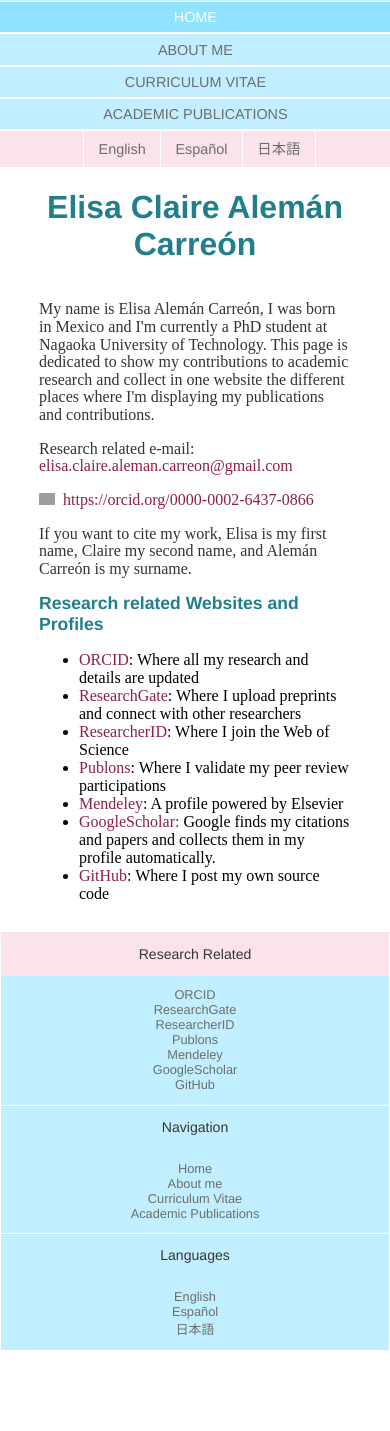
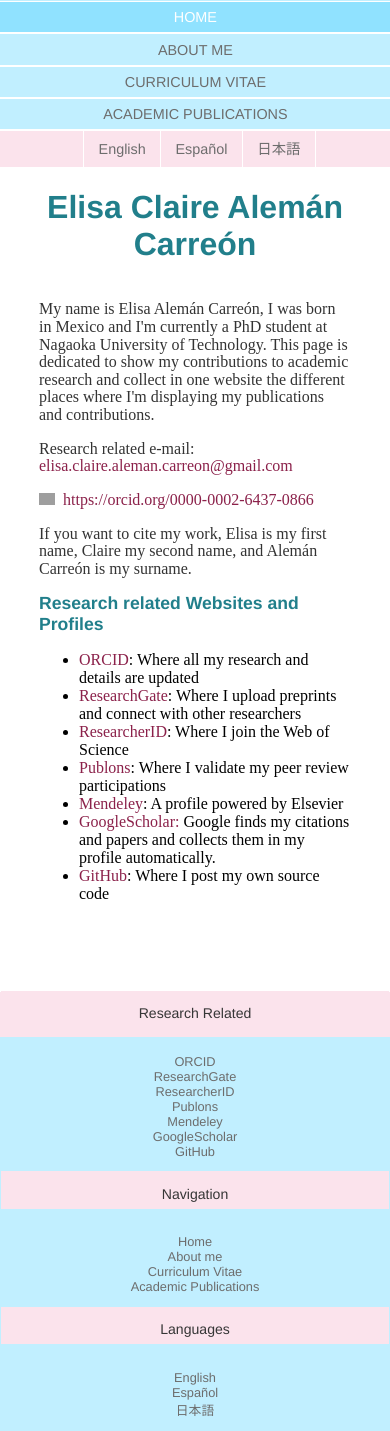
Before and after one commit to ellie-icekler/elisa-aleman.github.io, a Jekyll site: the page built from index.html, in a window 390 px wide. Built offline with Jekyll 4.4.1, drawn with Linux system fonts in a browser that asks for light colours; before the commit the page ends 1351 px from its top, so only the background shows below that; grey boxes are pictures that could not be loaded.

Commit message:
updated css to match polish improvements

```diff
--- a/css/main.css
+++ b/css/main.css
@@ -1,6 +1,17 @@
+:root {
+    --trans-pink:#fbe3ec;
+    --trans-pink-dark:#f8cddd;
+    --trans-blue:#c1efff;
+    --trans-blue-dark:#90e2ff;
+    --title-color:#217f8b;
+    --hyperlink-purple:#8B214A;
+    --hyperlink-purple-visited:#8B217F;
+}
+
 html{
     height: 100%;
     box-sizing: border-box;
+    overflow-x: hidden;
 }
 
 *,
@@ -31,7 +42,7 @@ a, a:hover, a:visited{
 
 .container a {
     text-decoration: none;
-    color: #8B214A;
+    color: var(--hyperlink-purple);
 }
 
 .container a:hover {
@@ -40,12 +51,12 @@ a, a:hover, a:visited{
 
 .container a:visited {
     text-decoration: none;
-    color: #8B217F;
+    color: var(--hyperlink-purple-visited);
 }
 
 nav {
     text-align: center;
-    background: #c1efff none repeat scroll 0 0;
+    background: var(--trans-blue);
     text-transform: uppercase;
     font-size: 0.9em;
     font-style: bold;
@@ -85,7 +96,7 @@ nav ul li{
 }
 
 nav ul li:hover {
-    background: #90e2ff none repeat scroll 0 0;
+    background: var(--trans-blue-dark);
     color:#ffffff;
 }
 
@@ -94,7 +105,7 @@ nav ul li:hover {
     margin-left:-12.5%;
     margin-right:-12.5%;
     width:auto;
-    background: #fbe3ec none repeat scroll 0 0;
+    background: var(--trans-pink);
 }
 
 #language_nav_container{
@@ -123,18 +134,18 @@ nav ul li:hover {
     border-left: 0.1em solid #ffffff;
     border-right: 0.1em solid #ffffff;
     text-decoration: none;
-    background: #fbe3ec none repeat scroll 0 0;
+    background: var(--trans-pink);
 }
 
 #language_nav ul li:hover {
-    background: #f8cddd none repeat scroll 0 0;
+    background: var(--trans-pink-dark);
     color:#ffffff;
 }
 
 h1 {
     font-size: 2em;
     font-family:'Helvetica', 'Arial', 'Sans-Serif';
-    color: #217f8b;
+    color: var(--title-color);
     display:inline-block;
     width:100%;
     text-align: center;
@@ -143,13 +154,13 @@ h1 {
 h2 {
     font-size: 1.1em;
     font-family:'Helvetica', 'Arial', 'Sans-Serif';
-    color: #217f8b;
+    color: var(--title-color);
 }
 
 h3 {
     font-size: 1em;
     font-family:'Helvetica', 'Arial', 'Sans-Serif';
-    color: #217f8b;
+    color: var(--title-color);
 }
 p {
     line-height: 1.1em;
@@ -162,6 +173,29 @@ td {
 
 ul li{
     font-size: 1em;
+}
+
+.columns{
+    width: 100%;
+    display:inline-flex;
+    float:center;
+    margin-top:0.5em;
+    margin-left:auto;
+    margin-right:auto;
+}
+
+.column{
+    display:inline;
+    float:center;
+    width:auto;
+    margin-left: auto;
+    margin-right: auto;
+    padding-left:1em;
+    padding-right:1em;
+}
+
+.column-title{
+    display:inline-block;
 }
 
 #about_img {
@@ -186,7 +220,7 @@ ul li{
 .toc_title {
     font-size: 1.2em;
     text-align: center;
-    color: #217f8b;
+    color: var(--title-color);
     font-style:bold;
 }
 
@@ -206,13 +240,13 @@ footer {
     font-size: 0.8em;
     display:block;
     text-align:center;
-    background: #c1efff none repeat scroll 0 0;
+    background: var(--trans-blue);
     color: #6D6D6D;
 }
 
 #footer_band{
     display:block;
-    background: #fbe3ec none repeat scroll 0 0;
+    background: var(--trans-pink);
     margin-top:0em;
     margin-left:-12.5%;
     margin-right: -12.5%;
@@ -298,7 +332,7 @@ footer {
     }
 
     body {
-        padding-bottom: 27em;
+        padding-bottom: 32em;
         overflow-wrap: break-word;
         word-wrap: break-word;
         font-size: 1em;
@@ -306,20 +340,33 @@ footer {
     .footer-div-container{
         display:block;
         width:100%;
-        margin-top: 0.2em;
     }
+
     .footer-div {
         display:block;
-        width:100%;
+        width:125%;
+        margin-left:-12.5%;
         margin-top: 0em;
-        padding-top: 1em;
+        padding-left:12.5%;
+        padding-right:12.5%;
+        padding-top: 0em;
         padding-bottom: 0em;
         margin-bottom: 0em;
-        border-bottom: 0.1em solid #ffffff;
     }
 
     .footer-div ul li {
         text-align: center;
+    }
+
+    .footer-title {
+        background: var(--trans-pink);
+        padding-top: 1em;
+        padding-bottom: 0.5em;
+    }
+
+    .columns{
+        display:block;
+        width:100%;
     }
 
     #about_img {
@@ -330,4 +377,12 @@ footer {
         margin-left: 15%;
         margin-right: 15%;
     }
+
+    #plain_img {
+        display: block;
+        float:center;
+        width: 70%;
+        max-width: 20em;
+        margin-right:15%;
+        margin-left:15%;
 }
```
